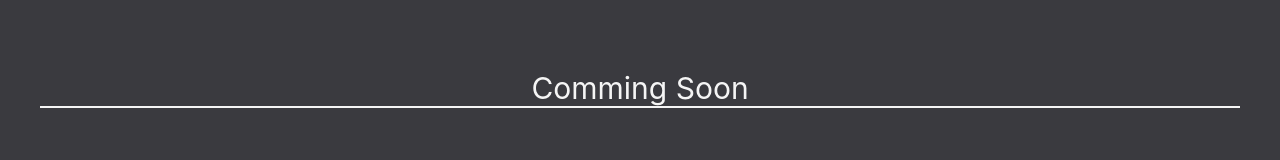
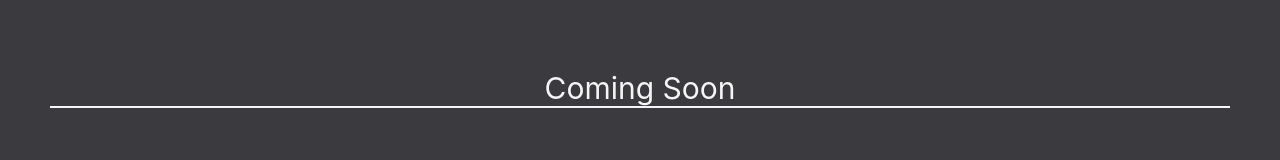
Before and after one commit to rikuyu/portfolio, a React (Create React App) app: page /works in a window 1280 px wide. Shown: the part 240-400 px from the top of the page. Built offline with nearby package versions, Linux system fonts and the light colour scheme.

Commit message:
FIX: style

```diff
--- a/src/assets/styles/work.scss
+++ b/src/assets/styles/work.scss
@@ -10,7 +10,7 @@ $background-color: #3a3a3f;
             color: $text-color;
             text-align: center;
             font-size: 30px;
-            margin: 0 40px 100px 40px;
+            margin: 0 50px 100px 50px;
             border-bottom: solid 2px $text-color;
         }
     }
--- a/src/components/pages/Work.tsx
+++ b/src/components/pages/Work.tsx
@@ -7,7 +7,7 @@ const Work = () => {
     <div className="body">
       <div className="work">
         <div className="container">
-          <p>Comming Soon</p>
+          <p>Coming Soon</p>
         </div>
       </div>
       <Footer />
```
